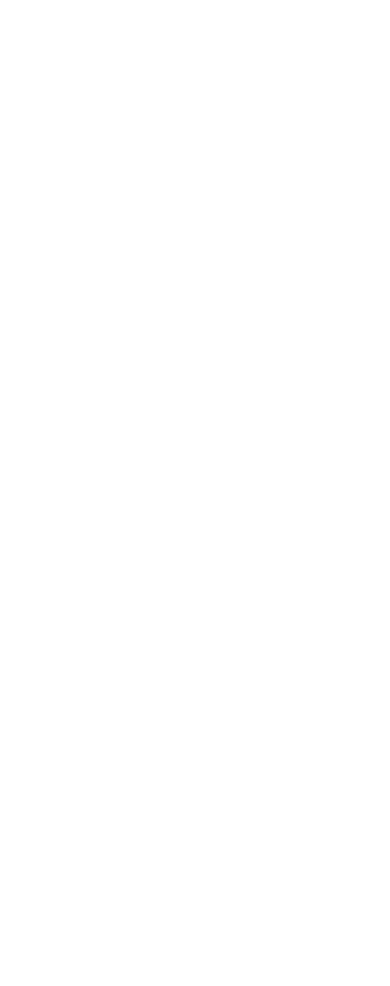
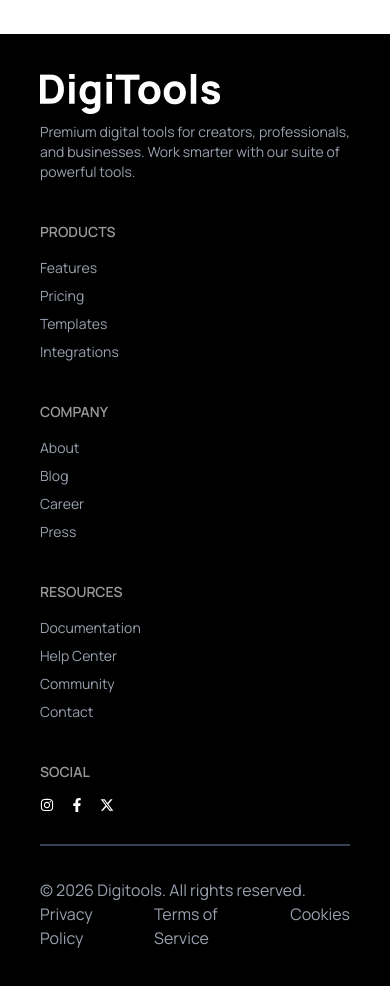
Before and after one commit to wdev-jahidhasan/digitools-purchase, a React (Vite) app: page / in a window 390 px wide. Shown: the part 1000-1986 px from the top of the page. Before the commit the page ends 1034 px from the top, so only its background shows below. Built offline with nearby package versions, Linux system fonts and the light colour scheme.

Commit message:
footer added and responsive

```diff
--- a/src/App.jsx
+++ b/src/App.jsx
@@ -1,5 +1,6 @@
 import './App.css'
 import Banner from './Component/Banner'
+import Footer from './Component/Footer'
 import Navbar from './Component/Navbar'
 import Statistics from './Component/Statistics'
 
@@ -10,6 +11,7 @@ function App() {
     <Navbar></Navbar>
     <Banner></Banner>
     <Statistics></Statistics>
+    <Footer></Footer>
     </>
   )
 }
--- /dev/null
+++ b/src/Component/Footer.jsx
@@ -0,0 +1,72 @@
+import React from 'react';
+import { FaInstagram } from "react-icons/fa";
+import { FaFacebookF } from "react-icons/fa";
+import { FaXTwitter } from "react-icons/fa6";
+import footerImg from "../assets/footerImg.png"
+import { DiVim } from 'react-icons/di';
+
+const Footer = () => {
+  return (
+
+  <div className='bg-black text-white p-10'>
+      <footer className="footer md:footer-horizontal">
+      <div>
+        <img src={footerImg} alt="" />
+        <p className='text-gray-400'>Premium digital tools for creators, professionals,<br /> and businesses. Work smarter with our suite of powerful tools.</p>
+      </div>
+  <nav>
+    <h6 className="footer-title">Products</h6>
+    <a className="link link-hover text-gray-400">Features</a>
+    <a className="link link-hover text-gray-400">Pricing</a>
+    <a className="link link-hover text-gray-400">Templates</a>
+    <a className="link link-hover text-gray-400">Integrations</a>
+  </nav>
+  <nav>
+    <h6 className="footer-title">Company</h6>
+    <a className="link link-hover text-gray-400">About</a>
+    <a className="link link-hover text-gray-400">Blog</a>
+    <a className="link link-hover text-gray-400">Career</a>
+    <a className="link link-hover text-gray-400">Press</a>
+  </nav>
+  <nav>
+    <h6 className="footer-title">Resources</h6>
+    <a className="link link-hover text-gray-400">Documentation</a>
+    <a className="link link-hover text-gray-400">Help Center</a>
+    <a className="link link-hover text-gray-400">Community</a>
+    <a className="link link-hover text-gray-400">Contact</a>
+  </nav>
+  <nav>
+    <h6 className="footer-title">Social</h6>
+    <div className="grid grid-flow-col gap-4">
+      <a>
+        <FaInstagram/>
+      </a>
+      <a>
+        <FaFacebookF />
+      </a>
+      <a>
+        <FaXTwitter />
+      </a>
+    </div>
+  </nav>
+</footer>
+
+<hr className='my-8 border text-gray-700'/>
+
+<div className='flex flex-col md:flex-row justify-between'>
+  <div>
+    <p className='text-gray-400'>© 2026 Digitools. All rights reserved.</p>
+  </div>
+  <div className='flex gap-4 text-gray-400'>
+    <p>Privacy Policy</p>
+    <p>Terms of Service</p>
+    <p>Cookies</p>
+  </div>
+</div>
+
+  </div>
+
+  );
+};
+
+export default Footer;
--- a/src/Component/Navbar.jsx
+++ b/src/Component/Navbar.jsx
@@ -19,8 +19,6 @@ const Navbar = () => {
             <li><a>Products</a></li>
             <li><a>Features</a></li>
             <li><a>Pricing</a></li>
-            <li><a>Testimonials</a></li>
-            <li><a>FAQ</a></li>
             <li><a>Testimonials</a></li>
             <li><a>FAQ</a></li>
           </ul>
```
Also changed, not shown: src/assets/footerImg.png (added).
